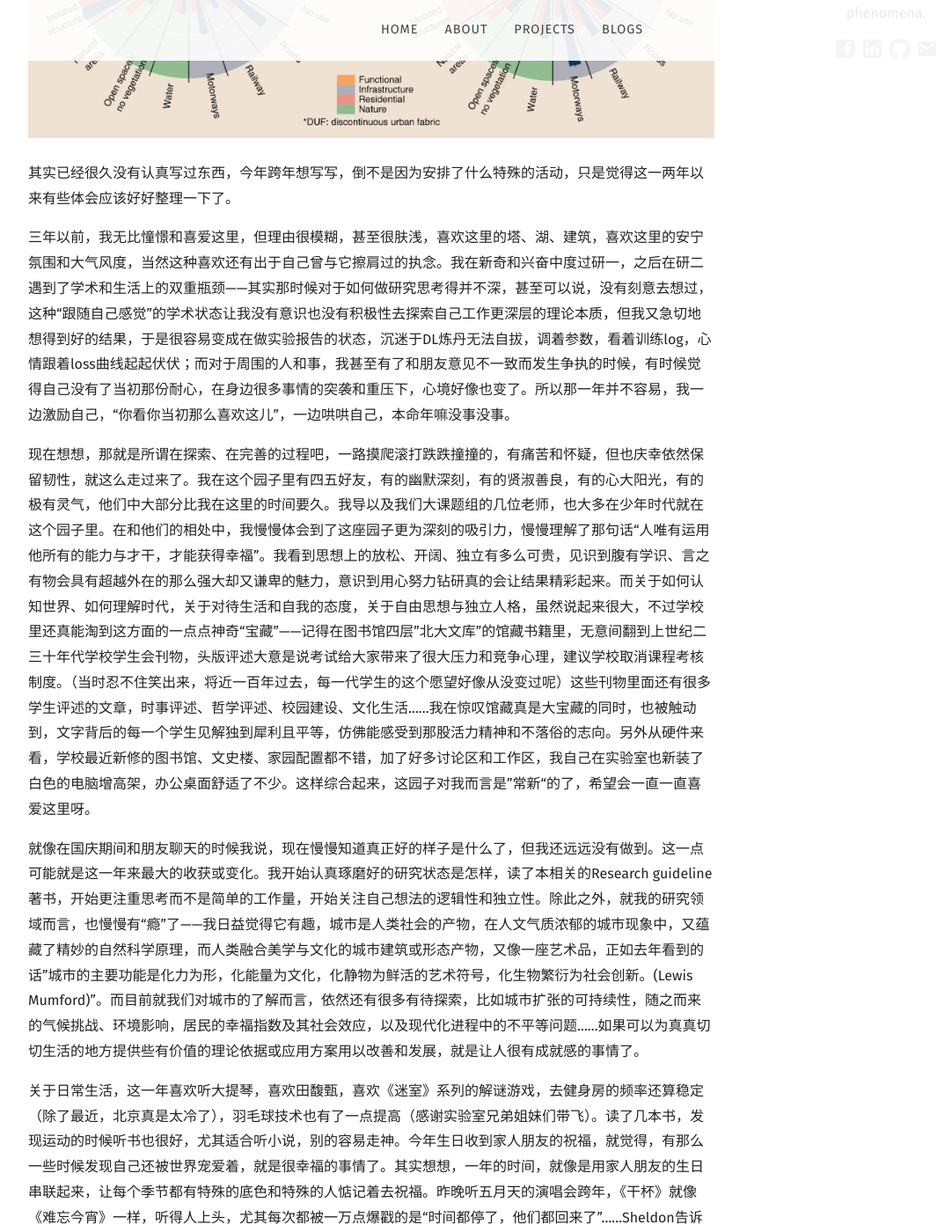
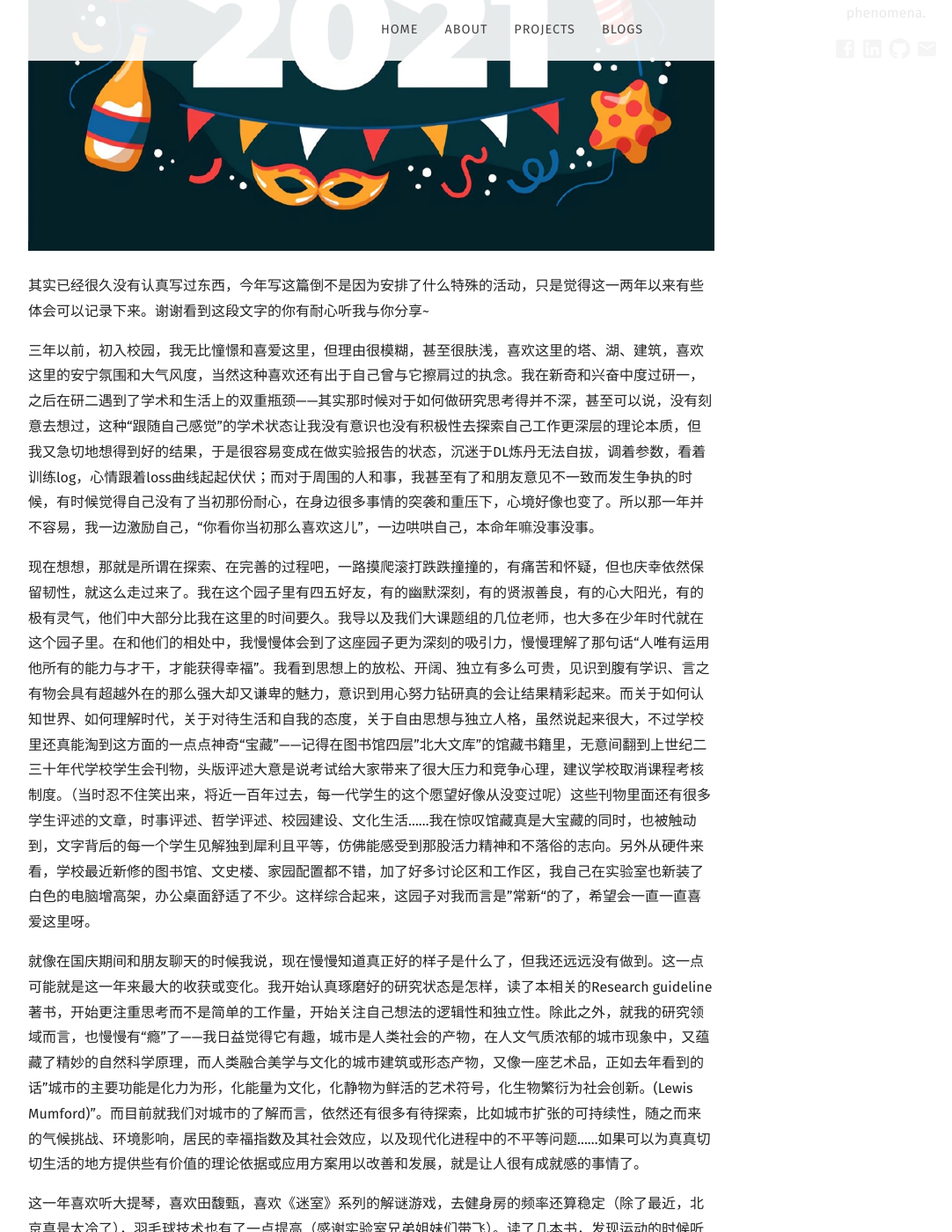
Before and after one commit to ClaireXing/ClaireXing.github.io, a Jekyll site: the page built from _posts/2021-1-1-Happy New Year!.md, in a window 1280 px wide and 1400 px high, scrolled down 537 px. Shown: the whole window at 88% size, without its empty margins (58-1140 px from the left). Built offline with Jekyll 4.4.1, drawn with Linux system fonts in a browser that asks for light colours; nearby versions of some CDN libraries; some web fonts are replaced; some of the changed text lies outside the part shown.

Commit message:
update2021-1-1

```diff
--- a/_posts/2021-1-1-Happy New Year!.md
+++ b/_posts/2021-1-1-Happy New Year!.md
@@ -3,23 +3,23 @@ date: 2021-1-1 14:39:00
 title: 2021-1-1 Happy New Year!
 categories:
   - Weekly sharing
-featured_image: /images/weekly/20201107.png
+featured_image: /images/weekly/2021.jpg
 math: true
 ---
 
-其实已经很久没有认真写过东西，今年跨年想写写，倒不是因为安排了什么特殊的活动，只是觉得这一两年以来有些体会应该好好整理一下了。
+其实已经很久没有认真写过东西，今年写这篇倒不是因为安排了什么特殊的活动，只是觉得这一两年以来有些体会可以记录下来。谢谢看到这段文字的你有耐心听我与你分享~
 
-三年以前，我无比憧憬和喜爱这里，但理由很模糊，甚至很肤浅，喜欢这里的塔、湖、建筑，喜欢这里的安宁氛围和大气风度，当然这种喜欢还有出于自己曾与它擦肩过的执念。我在新奇和兴奋中度过研一，之后在研二遇到了学术和生活上的双重瓶颈——其实那时候对于如何做研究思考得并不深，甚至可以说，没有刻意去想过，这种“跟随自己感觉”的学术状态让我没有意识也没有积极性去探索自己工作更深层的理论本质，但我又急切地想得到好的结果，于是很容易变成在做实验报告的状态，沉迷于DL炼丹无法自拔，调着参数，看着训练log，心情跟着loss曲线起起伏伏；而对于周围的人和事，我甚至有了和朋友意见不一致而发生争执的时候，有时候觉得自己没有了当初那份耐心，在身边很多事情的突袭和重压下，心境好像也变了。所以那一年并不容易，我一边激励自己，“你看你当初那么喜欢这儿”，一边哄哄自己，本命年嘛没事没事。
+三年以前，初入校园，我无比憧憬和喜爱这里，但理由很模糊，甚至很肤浅，喜欢这里的塔、湖、建筑，喜欢这里的安宁氛围和大气风度，当然这种喜欢还有出于自己曾与它擦肩过的执念。我在新奇和兴奋中度过研一，之后在研二遇到了学术和生活上的双重瓶颈——其实那时候对于如何做研究思考得并不深，甚至可以说，没有刻意去想过，这种“跟随自己感觉”的学术状态让我没有意识也没有积极性去探索自己工作更深层的理论本质，但我又急切地想得到好的结果，于是很容易变成在做实验报告的状态，沉迷于DL炼丹无法自拔，调着参数，看着训练log，心情跟着loss曲线起起伏伏；而对于周围的人和事，我甚至有了和朋友意见不一致而发生争执的时候，有时候觉得自己没有了当初那份耐心，在身边很多事情的突袭和重压下，心境好像也变了。所以那一年并不容易，我一边激励自己，“你看你当初那么喜欢这儿”，一边哄哄自己，本命年嘛没事没事。
 
 现在想想，那就是所谓在探索、在完善的过程吧，一路摸爬滚打跌跌撞撞的，有痛苦和怀疑，但也庆幸依然保留韧性，就这么走过来了。我在这个园子里有四五好友，有的幽默深刻，有的贤淑善良，有的心大阳光，有的极有灵气，他们中大部分比我在这里的时间要久。我导以及我们大课题组的几位老师，也大多在少年时代就在这个园子里。在和他们的相处中，我慢慢体会到了这座园子更为深刻的吸引力，慢慢理解了那句话“人唯有运用他所有的能力与才干，才能获得幸福”。我看到思想上的放松、开阔、独立有多么可贵，见识到腹有学识、言之有物会具有超越外在的那么强大却又谦卑的魅力，意识到用心努力钻研真的会让结果精彩起来。而关于如何认知世界、如何理解时代，关于对待生活和自我的态度，关于自由思想与独立人格，虽然说起来很大，不过学校里还真能淘到这方面的一点点神奇“宝藏”——记得在图书馆四层"北大文库"的馆藏书籍里，无意间翻到上世纪二三十年代学校学生会刊物，头版评述大意是说考试给大家带来了很大压力和竞争心理，建议学校取消课程考核制度。（当时忍不住笑出来，将近一百年过去，每一代学生的这个愿望好像从没变过呢）这些刊物里面还有很多学生评述的文章，时事评述、哲学评述、校园建设、文化生活……我在惊叹馆藏真是大宝藏的同时，也被触动到，文字背后的每一个学生见解独到犀利且平等，仿佛能感受到那股活力精神和不落俗的志向。另外从硬件来看，学校最近新修的图书馆、文史楼、家园配置都不错，加了好多讨论区和工作区，我自己在实验室也新装了白色的电脑增高架，办公桌面舒适了不少。这样综合起来，这园子对我而言是”常新“的了，希望会一直一直喜爱这里呀。
 
 就像在国庆期间和朋友聊天的时候我说，现在慢慢知道真正好的样子是什么了，但我还远远没有做到。这一点可能就是这一年来最大的收获或变化。我开始认真琢磨好的研究状态是怎样，读了本相关的Research guideline著书，开始更注重思考而不是简单的工作量，开始关注自己想法的逻辑性和独立性。除此之外，就我的研究领域而言，也慢慢有“瘾”了——我日益觉得它有趣，城市是人类社会的产物，在人文气质浓郁的城市现象中，又蕴藏了精妙的自然科学原理，而人类融合美学与文化的城市建筑或形态产物，又像一座艺术品，正如去年看到的话”城市的主要功能是化力为形，化能量为文化，化静物为鲜活的艺术符号，化生物繁衍为社会创新。(Lewis Mumford)”。而目前就我们对城市的了解而言，依然还有很多有待探索，比如城市扩张的可持续性，随之而来的气候挑战、环境影响，居民的幸福指数及其社会效应，以及现代化进程中的不平等问题……如果可以为真真切切生活的地方提供些有价值的理论依据或应用方案用以改善和发展，就是让人很有成就感的事情了。
 
-关于日常生活，这一年喜欢听大提琴，喜欢田馥甄，喜欢《迷室》系列的解谜游戏，去健身房的频率还算稳定（除了最近，北京真是太冷了），羽毛球技术也有了一点提高（感谢实验室兄弟姐妹们带飞）。读了几本书，发现运动的时候听书也很好，尤其适合听小说，别的容易走神。今年生日收到家人朋友的祝福，就觉得，有那么一些时候发现自己还被世界宠爱着，就是很幸福的事情了。其实想想，一年的时间，就像是用家人朋友的生日串联起来，让每个季节都有特殊的底色和特殊的人惦记着去祝福。昨晚听五月天的演唱会跨年，《干杯》就像《难忘今宵》一样，听得人上头，尤其每次都被一万点爆戳的是“时间都停了，他们都回来了”……Sheldon告诉Amy不要怀旧，我想是有道理的，但收拾好这些心情迎接新年，也一定会让人更有勇气、更加期待。
+这一年喜欢听大提琴，喜欢田馥甄，喜欢《迷室》系列的解谜游戏，去健身房的频率还算稳定（除了最近，北京真是太冷了），羽毛球技术也有了一点提高（感谢实验室兄弟姐妹们带飞）。读了几本书，发现运动的时候听书也很好，尤其适合听小说，别的容易走神。今年生日收到家人朋友的祝福，就觉得，有那么一些时候发现自己还被世界宠爱着，就是很幸福的事情了。其实想想，一年的时间，就像是用家人朋友的生日串联起来，让每个季节都有特殊的底色和特殊的人惦记着去祝福。昨晚听五月天的演唱会跨年，《干杯》就像《难忘今宵》一样，听得人上头，尤其每次都被一万点爆戳的是“时间都停了，他们都回来了”……Sheldon告诉Amy不要怀旧，我想是有道理的，但收拾好这些心情迎接新年，也一定会让人更有勇气、更加期待。
 
-新的一年，祝我爱的家人和朋友，平安健康，幸福顺遂，所期待的能够实现，祝我少起痘痘，放松心境，轻装上阵，元气满满迎接每一天！
+新的一年，祝我爱的家人和朋友，平安健康，幸福顺遂，所期待的能够实现，祝我少起痘痘，放松心境，轻装上阵，更有趣更专注，元气满满迎接每一天！
 
-Happy New Year, my loving family and friends!
+Happy New Year!
 
 
 
```
Also changed, not shown: images/weekly/2021.jpg (added).
